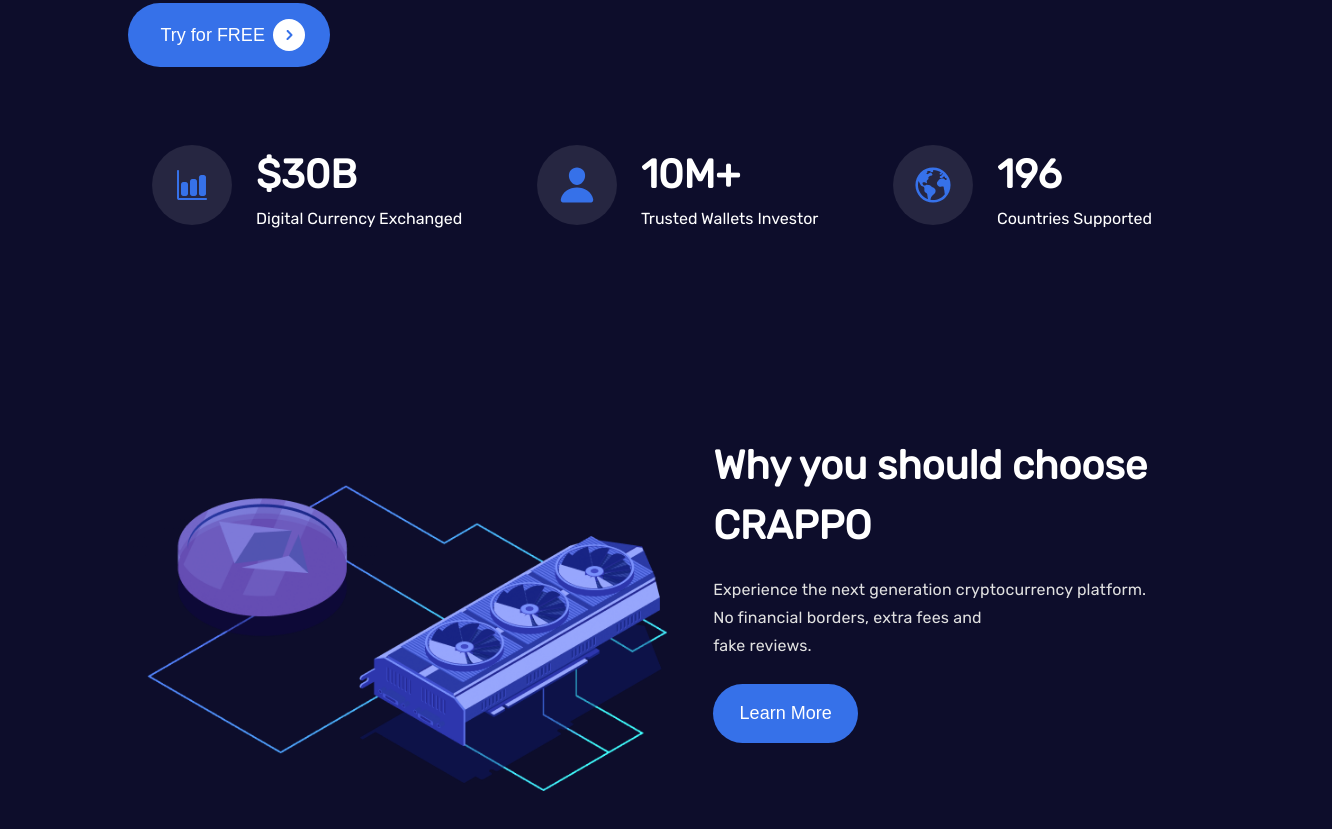
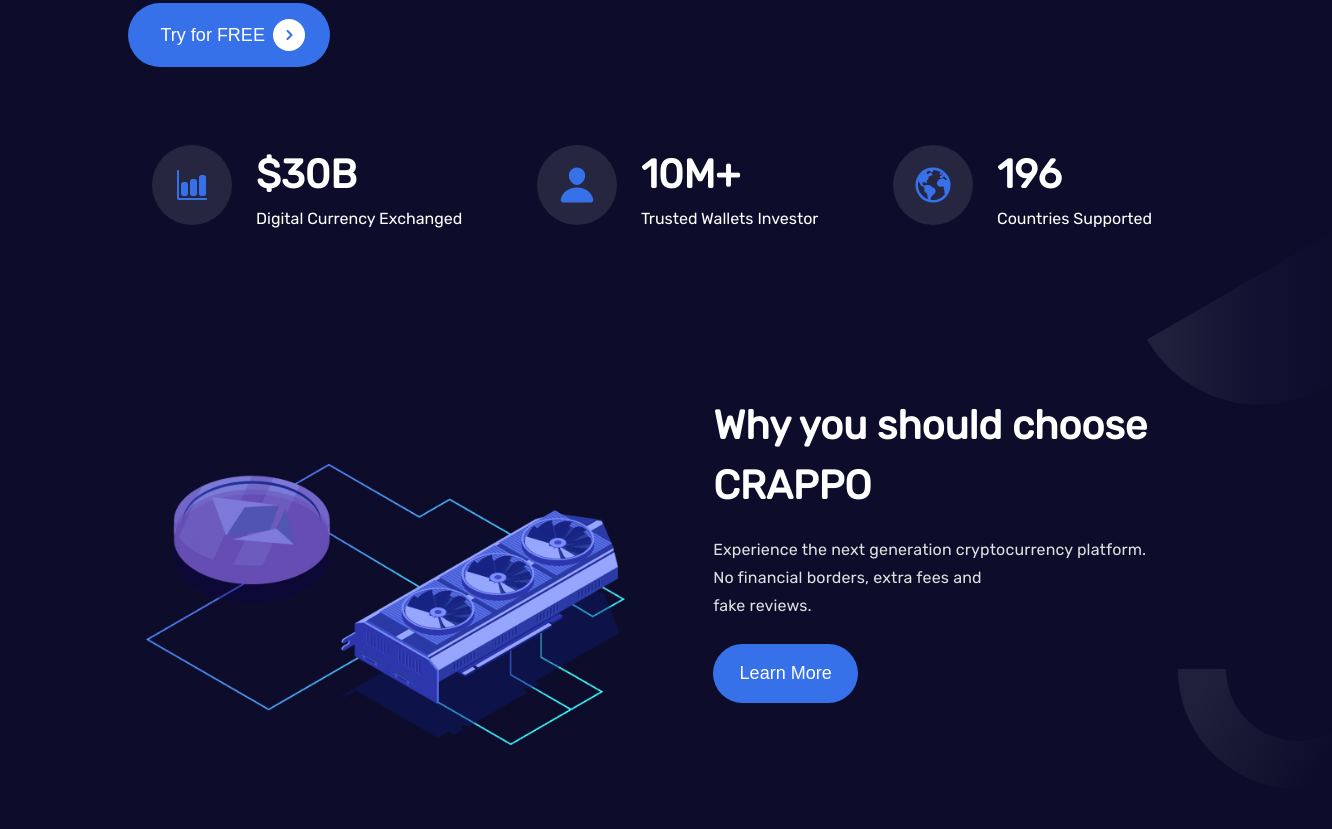
Before and after one commit to Abhishek-Shukla-github/Crappo, a plain HTML site: page index.html in a window 1280 px wide. Shown: the part 691-1520 px from the top of the page, 1332 px wide, since content can reach past the window. Drawn offline with Linux system fonts and the light colour scheme.

Commit message:
Add why-us and gpu svgs

```diff
--- a/index.html
+++ b/index.html
@@ -133,9 +133,22 @@
                         <p>Countries Supported</p>
                     </div>
                 </div>
+                <div class="stats-why-us-svg">
+                    <svg width="185" height="196" viewBox="0 0 185 196" fill="none" xmlns="http://www.w3.org/2000/svg">
+                        <path
+                            d="M225.167 0.583308C242.406 30.4423 247.077 65.9264 238.154 99.2298C229.23 132.533 207.442 160.928 177.583 178.167C147.724 195.406 112.24 200.077 78.9368 191.154C45.6335 182.23 17.2391 160.442 7.6294e-06 130.583L112.583 65.5833L225.167 0.583308Z"
+                            fill="url(#paint0_linear_1_745)" />
+                        <defs>
+                            <linearGradient id="paint0_linear_1_745" x1="20.2837" y1="147.05" x2="188.417" y2="147.05"
+                                gradientUnits="userSpaceOnUse">
+                                <stop stop-color="white" stop-opacity="0.08" />
+                                <stop offset="1" stop-color="#35068C" stop-opacity="0.01" />
+                            </linearGradient>
+                        </defs>
+                    </svg>
+                </div>
             </div>
         </section>
-
         <!-- Why Us section -->
         <section class="why-us-section">
             <div class="why-us">
@@ -154,6 +167,20 @@
                     </button>
                 </div>
             </div>
+            <div class="why-us-svg">
+                <svg width="154" height="120" viewBox="0 0 154 120" fill="none" xmlns="http://www.w3.org/2000/svg">
+                    <path
+                        d="M240 0C240 31.826 227.357 62.3484 204.853 84.8528C182.348 107.357 151.826 120 120 120C88.174 120 57.6516 107.357 35.1472 84.8528C12.6428 62.3485 4.80559e-06 31.826 0 1.52588e-05L48 7.62939e-06C48 19.0956 55.5857 37.4091 69.0883 50.9117C82.5909 64.4143 100.904 72 120 72C139.096 72 157.409 64.4143 170.912 50.9117C184.414 37.4091 192 19.0956 192 0H240Z"
+                        fill="url(#paint0_linear_1_1288)" />
+                    <defs>
+                        <linearGradient id="paint0_linear_1_1288" x1="8.61478" y1="22.5256" x2="143.022" y2="100.126"
+                            gradientUnits="userSpaceOnUse">
+                            <stop offset="0.0625" stop-color="white" stop-opacity="0.08" />
+                            <stop offset="1" stop-color="white" stop-opacity="0" />
+                        </linearGradient>
+                    </defs>
+                </svg>
+            </div>
         </section>
     </section>
 </body>
--- a/styles/styles.scss
+++ b/styles/styles.scss
@@ -139,6 +139,7 @@ body{
 
 // Stats section
 .stats-section{
+    position: relative;
     display: flex;
     justify-content: space-between;
     align-items: center;
@@ -159,17 +160,26 @@ body{
             }
         }
     }
+    .stats-why-us-svg{
+        position: absolute;
+        top:100px;
+        right: -180px;
+    }
 }
-
 // why us section
-// .why-us-section{
-//     margin-top: 50px;
-// }
+.why-us-section{
+    position: relative;
+    .why-us-svg{
+        top: 50vh;
+        position: absolute;
+        right: -180px;
+    }
+}
 .why-us{
     display: flex;
     justify-content: start;
     align-items: center;
-    height: 80vh;
+    height: 70vh;
     width: 100%;
     margin: 0 auto;
     .image-section{
```
Also changed, not shown: styles/styles.css, 1 other file.
